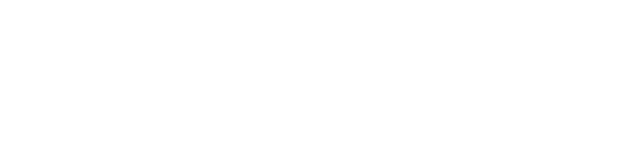
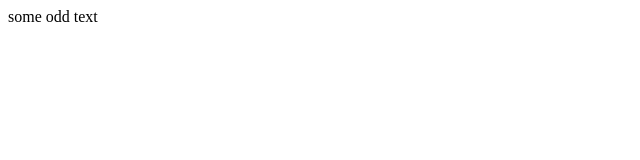
Before and after one commit to SerhiiIvchuk/EnglishTeacher, a plain HTML site: page index.html in a window 1280 px wide. Shown: the whole page, without its empty margins (0-640 px from the left). Drawn offline with Linux system fonts and the light colour scheme.

Commit message:
odd lines are added

```diff
--- a/index.html
+++ b/index.html
@@ -9,5 +9,6 @@
 	   <header>
 	   	   <!-- Тут буде ваший код -->
 	   </header>
+	   <div>some odd text</div>
 </body>
 </html>
```
